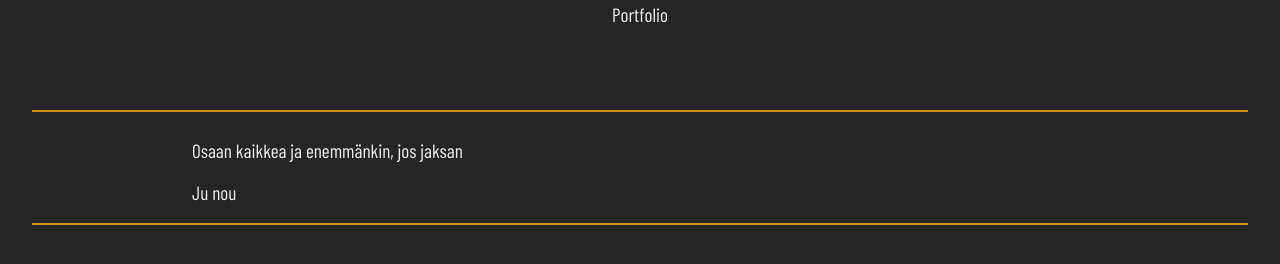
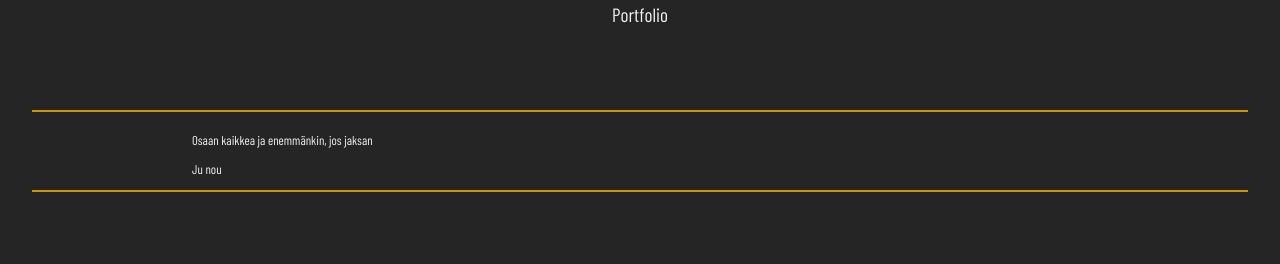
Before and after one commit to Rutjake/Rutjake.github.io, a plain HTML site: page index.html in a window 1280 px wide. Shown: the part 158-422 px from the top of the page. Drawn offline with nearby package versions, Linux system fonts and the light colour scheme.

Commit message:
Font Fix

```diff
--- a/styles.css
+++ b/styles.css
@@ -65,7 +65,7 @@ h3 {
   color: rgb(211, 147, 8);
 }
 p {
-    font-size:1.5vw;
+    font-size:1vw;
     color: #f1f1f1;
 
 }
```
